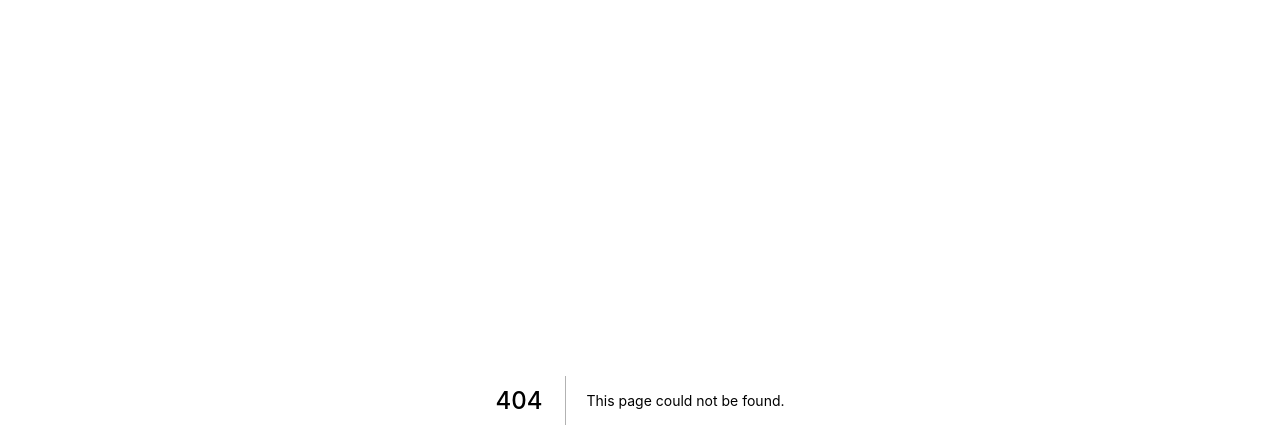
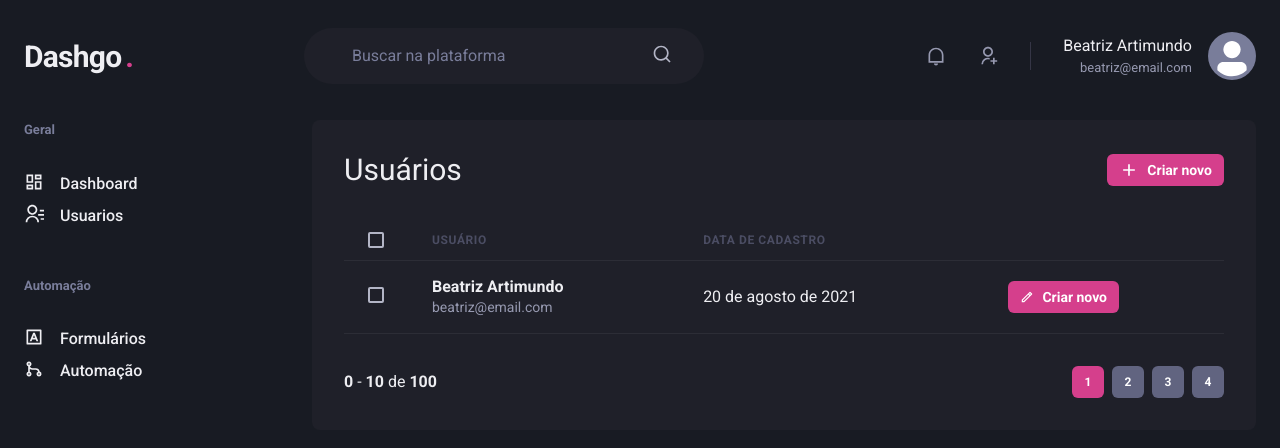
Before and after one commit to beatrizartimundo/dashgo, a Next.js app: page /users in a window 1280 px wide. Before the commit this address had no page. Shown: the top 448 px of the page. Built offline with nearby package versions, Linux system fonts and the light colour scheme.

Commit message:
add pages user and create users

```diff
--- /dev/null
+++ b/src/components/Pagination/index.tsx
@@ -0,0 +1,73 @@
+import { Stack, Button, Box } from "@chakra-ui/react";
+
+export function Pagination() {
+    return(
+        <Stack
+            direction="row"
+            spacing="6"
+            mt="8"
+            justify="space-between"
+            align="center"
+
+        >
+            <Box>
+                <strong>0</strong> - <strong> 10 </strong> de <strong>100</strong>
+            </Box>
+            <Stack direction="row" spacing="2">
+
+                <Button
+                size="sm"
+                fontSize="xs"
+                width="4"
+                colorScheme="pink"
+                disabled
+                _disabled={{
+                    bg:"pink.500",
+                    cursor: "default",
+                }}
+                >
+                    1
+                </Button>
+                <Button
+                size="sm"
+                fontSize="xs"
+                width="4"
+                colorScheme="pink"
+                disabled
+                _disabled={{
+                    bg:"gray.500",
+                    cursor: "default",
+                }}
+                >
+                    2
+                </Button>
+                <Button
+                size="sm"
+                fontSize="xs"
+                width="4"
+                colorScheme="pink"
+                disabled
+                _disabled={{
+                    bg:"gray.500",
+                    cursor: "default",
+                }}
+                >
+                    3
+                </Button>
+                <Button
+                size="sm"
+                fontSize="xs"
+                width="4"
+                colorScheme="pink"
+                disabled
+                _disabled={{
+                    bg:'gray.500',
+                    cursor: 'default',
+                }}
+                >
+                    4
+                </Button>
+            </Stack>
+        </Stack>
+    )
+}
--- a/src/pages/dashboard.tsx
+++ b/src/pages/dashboard.tsx
@@ -73,12 +73,13 @@
             <Flex w="100%" my="6" maxWidth={1480} mx="auto" px="6">
             <Sidebar/>
             <SimpleGrid flex="1" gap="4" minChildWidth="320px" align="flex-start">
-                <Box p="8" bg="gray.800" borderRadius={8}>
+                <Box p="8" bg="gray.800" borderRadius={8} pb="4">
                     <Text fontSize="lg" mb="4">Incritos da semana</Text>
                     <Chart options={options} series={series} type="area" height={160}/>
                 </Box>
-                <Box p="8" bg="gray.800" borderRadius={8}>
+                <Box p="8" bg="gray.800" borderRadius={8} pb="4">
                     <Text fontSize="lg" mb="4">Taxa de abertura</Text>
+                    <Chart options={options} series={series} type="area" height={160}/>
                 </Box>
             </SimpleGrid>
             </Flex>
--- /dev/null
+++ b/src/pages/users/index.tsx
@@ -0,0 +1,75 @@
+import { Box, Flex , Heading, Button, Icon, Table, Thead, Tr, Th, Checkbox, Tbody, Td, Text } from "@chakra-ui/react";
+import { Sidebar } from "../../components/Sidebar";
+import { Header } from "../../components/Header";
+import { RiAddLine, RiPencilLine } from "react-icons/ri";
+import { Pagination } from "../../components/Pagination";
+
+export default function UserList() {
+    return (
+        <Box>
+            <Header/>
+            <Flex w="100%" my="6" maxWidth={1480} mx="auto" px="6">
+                <Sidebar/>
+                <Box flex="1" borderRadius={8} bg="gray.800" p="8">
+                    <Flex mb="8" justify="space-between" align="center">
+                        <Heading size="lg" fontWeight="normal" >Usuários</Heading>
+                        <Button
+                        as="a"
+                        size="sm"
+                        fontSize="sm"
+                        colorScheme="pink"
+                        leftIcon={<Icon as={RiAddLine} fontSize="20"/>}
+                        >
+                            Criar novo
+                        </Button>
+                    </Flex>
+                <Table colorScheme="whiteAlpha">
+                    <Thead>
+                        <Tr>
+                            <Th px="6" color="gray.300" width="8">
+                                <Checkbox colorScheme="pink" />
+
+                            </Th>
+                            <Th>
+                                Usuário
+                            </Th>
+                            <Th>Data de Cadastro</Th>
+                            <Th></Th>
+                        </Tr>
+                    </Thead>
+                    <Tbody>
+                        <Tr>
+                            <Td px="6">
+                                <Checkbox colorScheme="pink"/>
+                            </Td>
+                            <Td>
+                                <Box>
+                                    <Text fontWeight="bold">Beatriz Artimundo</Text>
+                                    <Text fontSize="sm" color="gray.300">beatriz@email.com</Text>
+                                </Box>
+                            </Td>
+                            <Td>
+                                20 de agosto de 2021
+                            </Td>
+                            <Td>
+
+                                <Button
+                                as="a"
+                                size="sm"
+                                fontSize="sm"
+                                colorScheme="pink"
+                                leftIcon={<Icon as={RiPencilLine}/>}
+                                >
+                                Criar novo
+                            </Button>
+                            </Td>
+                        </Tr>
+                    </Tbody>
+                </Table>
+                <Pagination/>
+                </Box>
+            </Flex>
+
+        </Box>
+    )
+}
```
Also changed, not shown: src/pages/users/create.tsx (added, +42 -0 lines).
